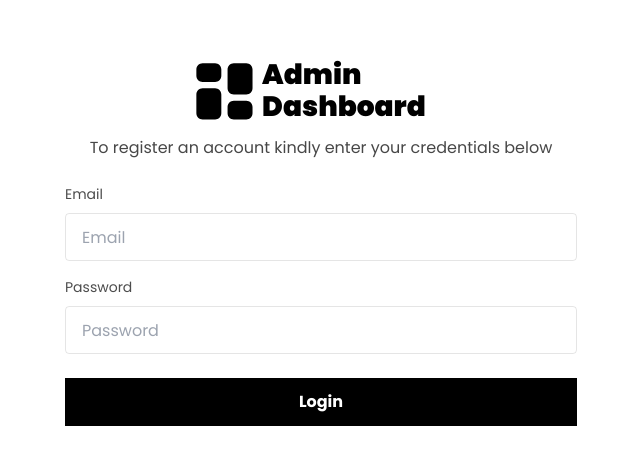
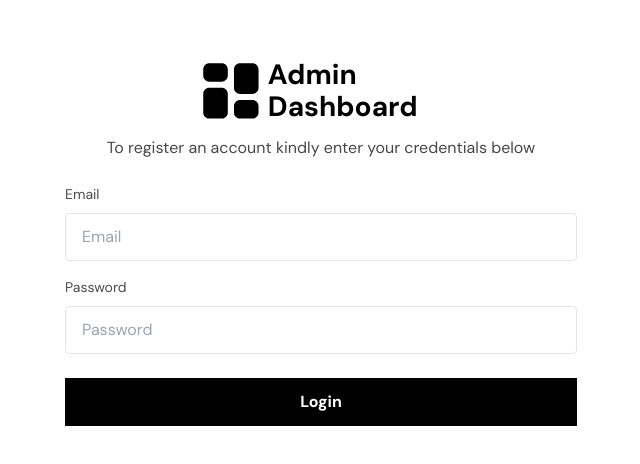
Before and after one commit to joelebukatobi/imperial-comfort-suites, a Next.js app in the folder frontend/: page /admin/users/register in a window 1280 px wide. Shown: the part 160-624 px from the top of the page, without its empty margins (319-959 px from the left). Built offline with nearby package versions, Linux system fonts and the light colour scheme; no server answers.

Commit message:
Worked on clashing styles

```diff
--- a/frontend/src/assets/styles/admin/layouts/layout.module.scss
+++ b/frontend/src/assets/styles/admin/layouts/layout.module.scss
@@ -1,5 +1,5 @@
 // Admin Font
 //
 #admin {
-  @apply grid grid-cols-12 font-Poppins;
+  @apply grid grid-cols-12 font-DMSans;
 }
--- a/frontend/tailwind.config.js
+++ b/frontend/tailwind.config.js
@@ -4,9 +4,9 @@ module.exports = {
   theme: {
     extend: {
       fontFamily: {
-        Poppins: ['Poppins', 'sans-serif'],
-        Nunito: ['Nunito Sans', 'sans-serif'],
-        DMSans: ['DM Sans', 'sans-serif'],
+        Poppins: ['Poppins'],
+        Nunito: ['Nunito Sans'],
+        DMSans: ['DM Sans'],
       },
     },
   },
```
